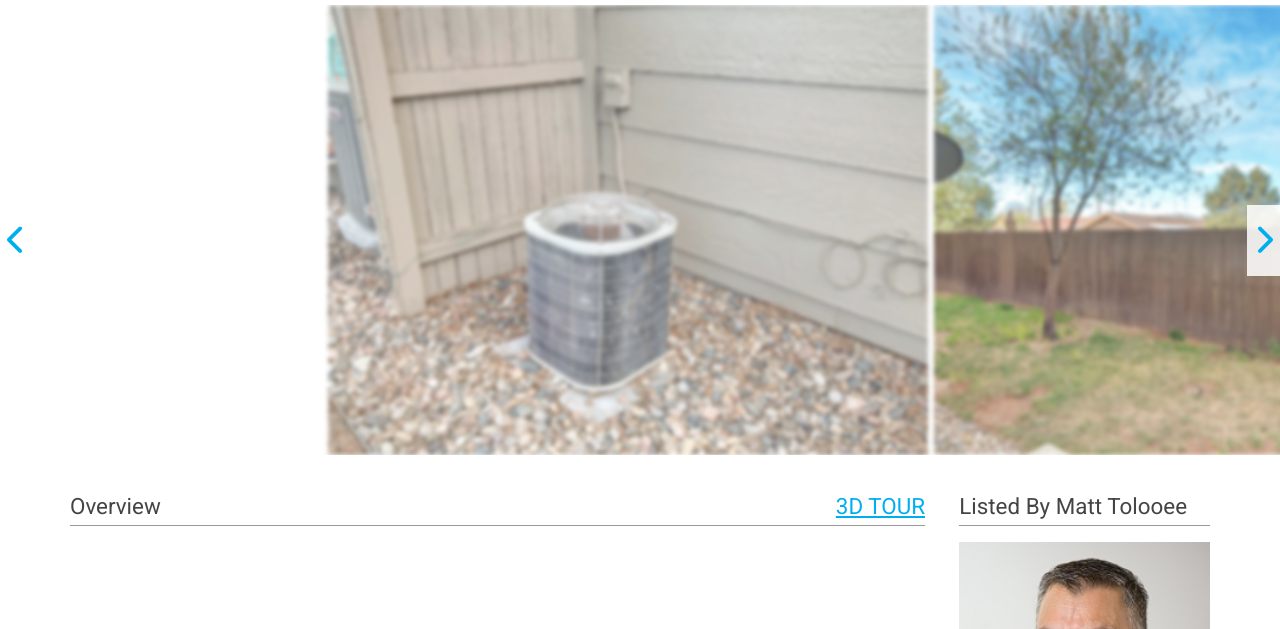
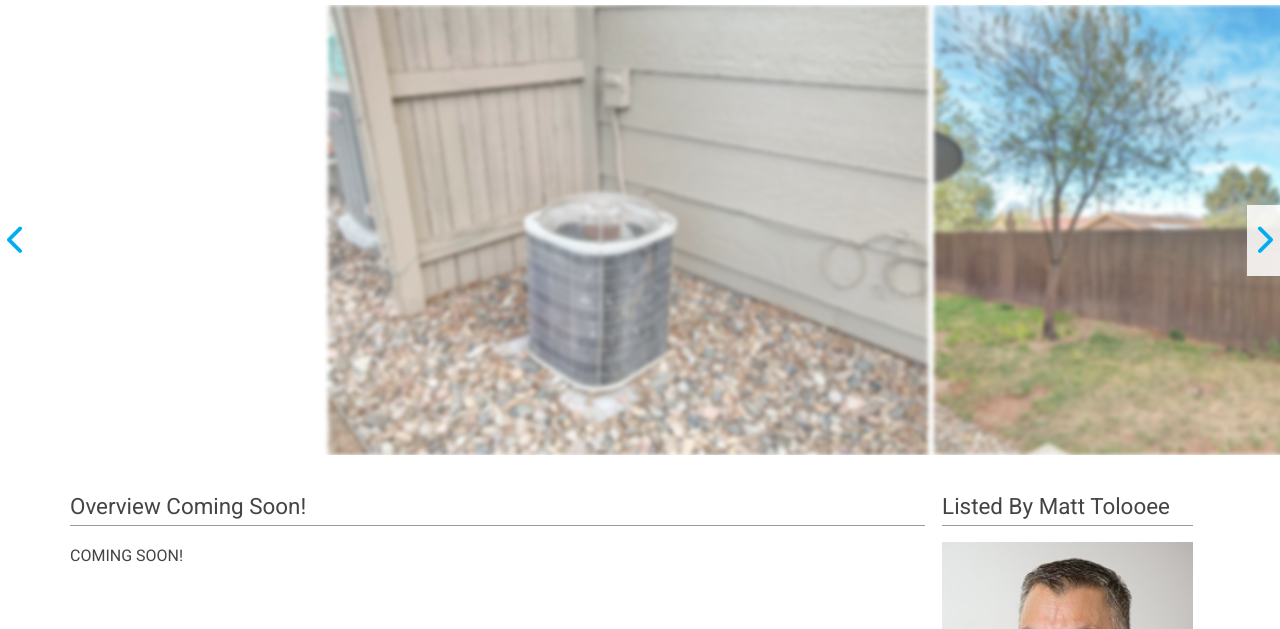
Before and after one commit to kaivont85/464kitfieldvwunit33, a plain HTML site: page index.html in a window 1280 px wide. Shown: the part 171-800 px from the top of the page. Drawn offline with nearby package versions, Linux system fonts and the light colour scheme; some packages are replaced by stand-ins of ours.

Commit message:
changing to coming soon

```diff
--- a/index.html
+++ b/index.html
@@ -203,10 +203,10 @@
   <section id="property-description">
     <div class="flex container">
       <div class="description">
-        <h3>Overview
-            <a id="right" href= "https://my.matterport.com/show/?m=53W1FdPMgzd">3D TOUR</a></h3>
+        <h3>Overview Coming Soon!</h3>
+            <!-- <a id="right" href= "https://my.matterport.com/show/?m=53W1FdPMgzd">3D TOUR</a></h3> -->
         <p>
-
+          COMING SOON!
       </div>
 
       <div class="listed-by-container">
@@ -218,7 +218,6 @@
         </div>
         <a href="tel:719-310-5185">Click To Call Me @ 719-310-5185</a><br/>
         <a href= "https://www.metrobrokersonline.com/agents/Matt.Tolooee">
-          Click To See My Other Listings</a><br/>
       </div>
     </div>
   </section>
```
